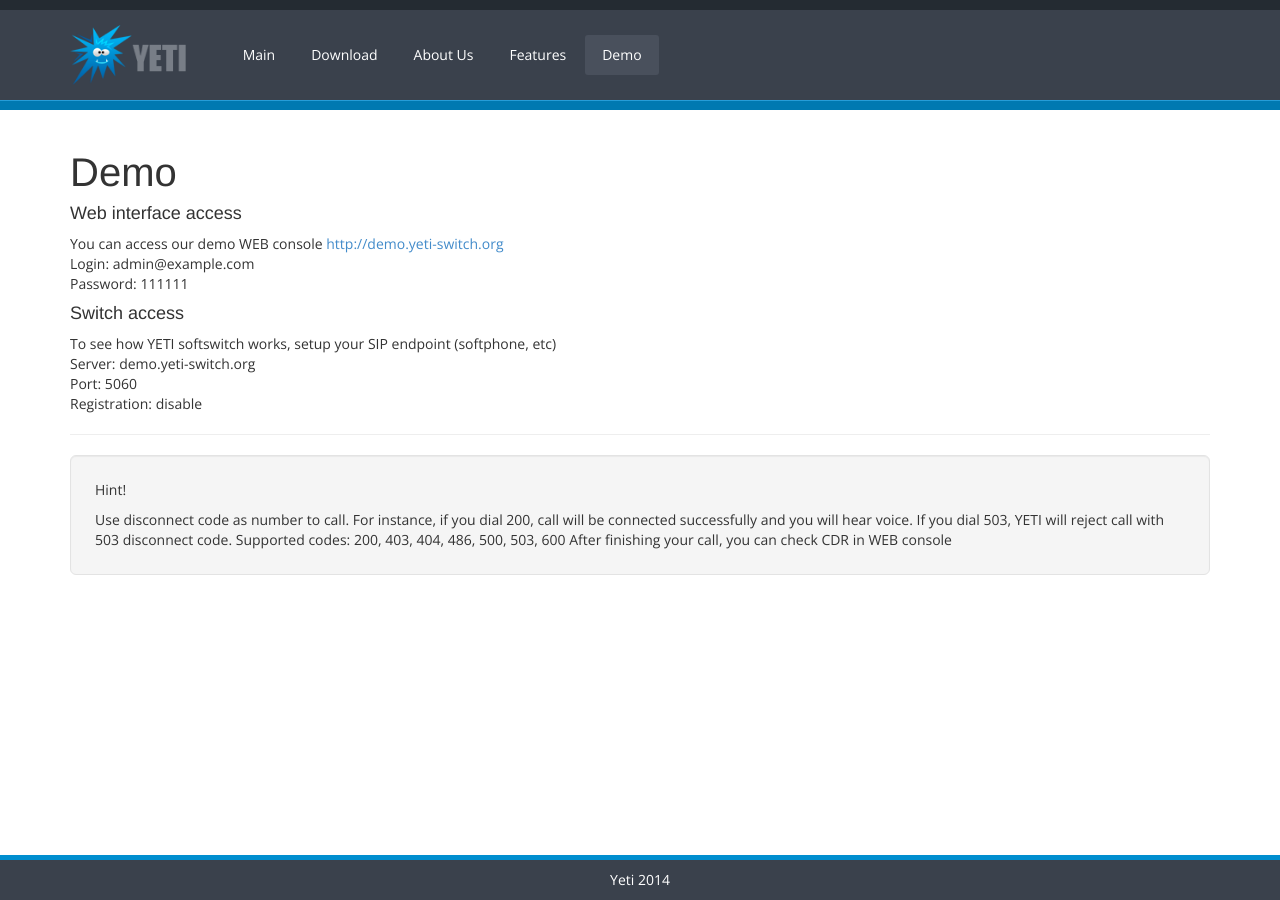
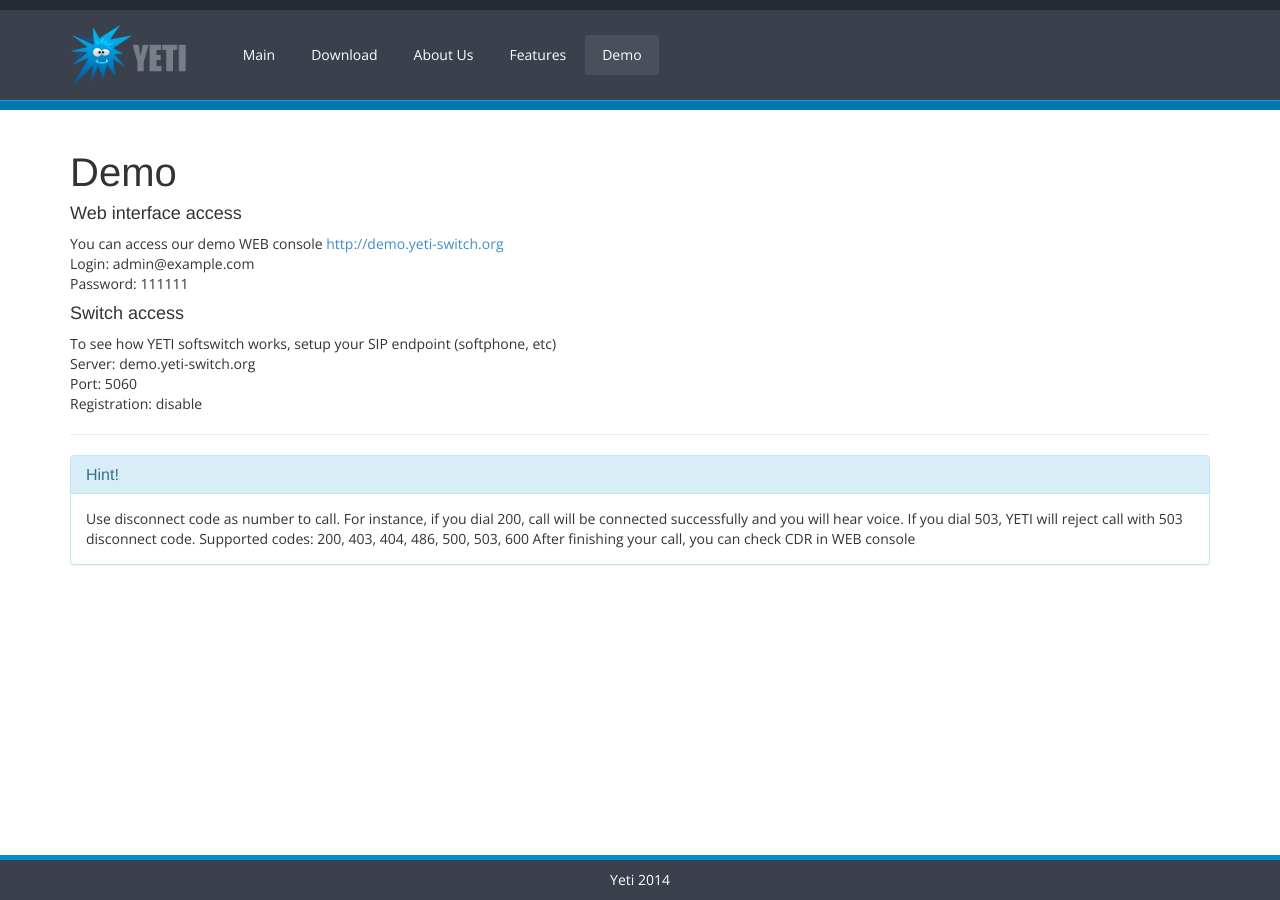
Before and after one commit to yeti-switch/yeti-switch.github.io, a Jekyll site: the page built from demo.html, in a window 1280 px wide. Built offline with Jekyll 4.4.1, drawn with Linux system fonts in a browser that asks for light colours; Markdown is read by kramdown in place of the engine named in the settings.

Commit message:
demo page fixes

```diff
--- a/demo.html
+++ b/demo.html
@@ -10,7 +10,7 @@ title: Demo | YETI - VOIP for humans
 </h4>
 
 <div >
-    You can access our demo WEB console <a href="http://demo.yeti-switch.com">http://demo.yeti-switch.org</a>
+    You can access our demo WEB console <a href="http://demo.yeti-switch.org">http://demo.yeti-switch.org</a>
     <ul style="list-style-type: none;">
         <li>
             Login: admin@example.com
@@ -47,13 +47,18 @@ title: Demo | YETI - VOIP for humans
 
 
 <hr>
-<div class="well well-lg">
-    <p> Hint!</p>
-    Use disconnect code as number to call.
+
+
+       <div class="panel panel-info">
+        <div class="panel-heading">
+          <h3 class="panel-title">Hint!</h3>
+        </div>
+        <div class="panel-body">
+          Use disconnect code as number to call.
     For instance, if you dial 200, call will be connected successfully and you will hear voice.
     If you dial 503, YETI will reject call with 503 disconnect code.
     Supported codes: 200, 403, 404, 486, 500, 503, 600
 
     After finishing your call, you can check CDR in WEB console
-
-</div>
+        </div>
+      </div>
```
